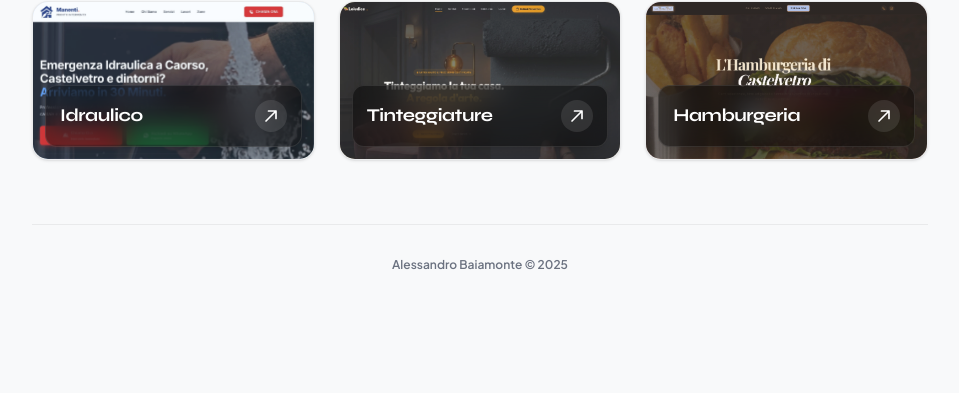
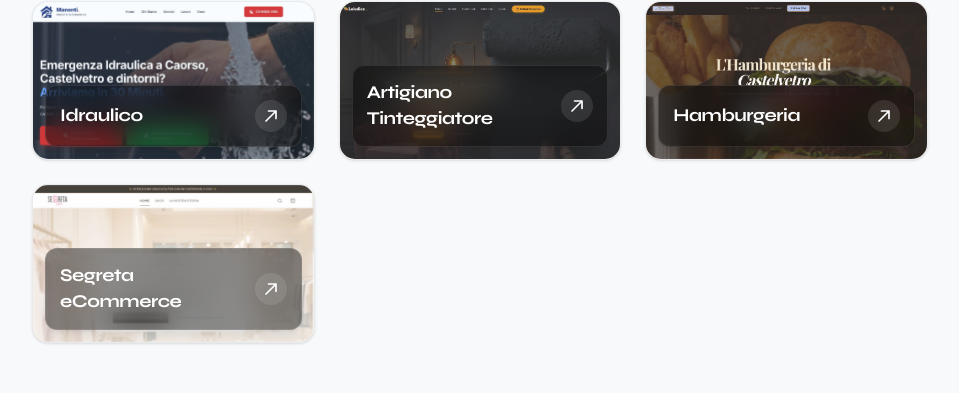
Before and after one commit to alebaia81/alessandrobaiamonte, a website: page projects.html in a window 1280 px wide. Shown: the part 694-1087 px from the top of the page, without its empty margins (160-1119 px from the left). Before the commit the page ends 999 px from the top, so only its background shows below. Drawn offline with Linux system fonts and the light colour scheme.

Commit message:
feat: aggiunti progetti Artigiano Tinteggiatore e Segreta eCommerce
- Rinominato progetto Tinteggiature → Artigiano Tinteggiatore
- Aggiunto nuovo progetto Segreta Style (boutique eCommerce Monticelli d'Ongina)
- Aggiunta preview-segreta.webp nella cartella assets
- Fix: useImage:true su Segreta per evitare cookie banner nell'anteprima iframe

```diff
--- a/projects.html
+++ b/projects.html
@@ -284,7 +284,7 @@
         <!-- Sleek Modern Floating Glass Panel for Text Legibility -->
         <div class="absolute bottom-3 left-3 right-3 p-3.5 rounded-xl bg-black/45 dark:bg-black/60 backdrop-blur-md border border-white/10 dark:border-white/5 z-20 flex items-center justify-between transition-all duration-300 group-hover:bg-black/60 group-hover:border-accent/30 shadow-lg">
           <div>
-            <h3 class="font-display text-base md:text-lg font-bold text-white tracking-tight transition-colors duration-300">Tinteggiature</h3>
+            <h3 class="font-display text-base md:text-lg font-bold text-white tracking-tight transition-colors duration-300">Artigiano Tinteggiatore</h3>
           </div>
           <div class="w-8 h-8 rounded-full bg-white/10 flex items-center justify-center text-white group-hover:bg-accent group-hover:scale-110 transition-all duration-300 shrink-0 ml-3">
             <svg class="w-4 h-4 transform group-hover:translate-x-0.5 group-hover:-translate-y-0.5 transition-transform" fill="none" stroke="currentColor" stroke-width="2.5" viewBox="0 0 24 24">
@@ -304,6 +304,25 @@
         <div class="absolute bottom-3 left-3 right-3 p-3.5 rounded-xl bg-black/45 dark:bg-black/60 backdrop-blur-md border border-white/10 dark:border-white/5 z-20 flex items-center justify-between transition-all duration-300 group-hover:bg-black/60 group-hover:border-accent/30 shadow-lg">
           <div>
             <h3 class="font-display text-base md:text-lg font-bold text-white tracking-tight transition-colors duration-300">Hamburgeria</h3>
+          </div>
+          <div class="w-8 h-8 rounded-full bg-white/10 flex items-center justify-center text-white group-hover:bg-accent group-hover:scale-110 transition-all duration-300 shrink-0 ml-3">
+            <svg class="w-4 h-4 transform group-hover:translate-x-0.5 group-hover:-translate-y-0.5 transition-transform" fill="none" stroke="currentColor" stroke-width="2.5" viewBox="0 0 24 24">
+              <path stroke-linecap="round" stroke-linejoin="round" d="M4.5 19.5l15-15m0 0H8.25m11.25 0v11.25" />
+            </svg>
+          </div>
+        </div>
+      </div>
+
+      <!-- Project 10: Segreta eCommerce -->
+      <div role="button" tabindex="0" onclick="openPreview('https://segreta.alebaia81.workers.dev/')" class="block w-full text-left cursor-pointer group relative overflow-hidden rounded-2xl border border-cardBorder bg-themeBg aspect-video project-card-interactive shadow-sm">
+        <!-- Placeholder Gradient -->
+        <div class="absolute inset-0 bg-gradient-to-br from-rose-400/20 to-pink-600/20 hover-scale-target"></div>
+        <!-- Live Website Screenshot Preview -->
+        <img src="assets/preview-segreta.webp" alt="Segreta eCommerce" class="absolute inset-0 w-full h-full object-cover object-top hover-opacity-target hover-scale-target pointer-events-none" loading="lazy" decoding="async" />
+        <!-- Sleek Modern Floating Glass Panel for Text Legibility -->
+        <div class="absolute bottom-3 left-3 right-3 p-3.5 rounded-xl bg-black/45 dark:bg-black/60 backdrop-blur-md border border-white/10 dark:border-white/5 z-20 flex items-center justify-between transition-all duration-300 group-hover:bg-black/60 group-hover:border-accent/30 shadow-lg">
+          <div>
+            <h3 class="font-display text-base md:text-lg font-bold text-white tracking-tight transition-colors duration-300">Segreta eCommerce</h3>
           </div>
           <div class="w-8 h-8 rounded-full bg-white/10 flex items-center justify-center text-white group-hover:bg-accent group-hover:scale-110 transition-all duration-300 shrink-0 ml-3">
             <svg class="w-4 h-4 transform group-hover:translate-x-0.5 group-hover:-translate-y-0.5 transition-transform" fill="none" stroke="currentColor" stroke-width="2.5" viewBox="0 0 24 24">
@@ -519,16 +538,30 @@
       },
       'https://alebaia81.github.io/Tinteggiaturedemo/': {
         category: 'Tinteggiature & Decorazioni',
-        title: 'Tinteggiature',
+        title: 'Artigiano Tinteggiatore',
         subtitle: 'Finiture Decorative d\'Interni & Isolamento Termico',
         image: 'assets/preview-tinteggiatore.webp',
-        desc: 'Un portfolio digitale vibrante e colorato che mostra l\'artigianato e l\'arte delle finiture murali. Progettato per evidenziare la trasformazione degli ambienti e la qualità dei materiali.',
+        desc: 'Un portfolio digitale vibrante e colorato che mostra l\'artigianato e l\'arte delle finiture murali. Progettato per evidenziare la trasformazione degli ambienti e la qualità dei materiali premium.',
         bullets: [
           'Tinteggiature decorative d\'élite (velature, stucchi, effetti materici)',
           'Posa cartongesso professionale e isolamento termico a cappotto',
           'Standard di pulizia impeccabile e massima puntualità sul cantiere'
         ],
         tech: ['Visual Before/After components', 'HSL gradients', 'Smooth Scroll UI']
+      },
+      'https://segreta.alebaia81.workers.dev/': {
+        category: 'Boutique & eCommerce',
+        title: 'Segreta Style',
+        subtitle: 'Moda Unica & Frizzante nel Cuore di Monticelli d\'Ongina',
+        image: 'assets/preview-segreta.webp',
+        useImage: true,
+        desc: 'eCommerce di moda donna e uomo per una boutique storica del Piacentino. Il sito unisce lo shopping online con l\'esperienza fisica del negozio, con catalogo live aggiornato in tempo reale e consulenza via WhatsApp.',
+        bullets: [
+          'Catalogo prodotti live con filtri per categoria (abiti, camicie, pantaloni, giacche)',
+          'Integrazione WhatsApp per consulenza personalizzata su taglie e abbinamenti',
+          'Vetrina Google Reviews integrata per rafforzare la fiducia dei clienti online'
+        ],
+        tech: ['Cloudflare Workers', 'eCommerce Catalog', 'WhatsApp CTA', 'Google Reviews', 'Mobile-First']
       },
       'https://100portedemo.vercel.app/': {
         category: 'Hamburgeria Gourmet',
@@ -584,7 +617,10 @@
         mobileLiveBtn.href = url;
       }
 
-      if (isMobile && project && project.image) {
+      // Use static image if on mobile OR if the project has useImage:true (e.g. sites with cookie banners)
+      const forceImage = project && project.useImage;
+
+      if ((isMobile || forceImage) && project && project.image) {
         iframe.src = '';
         iframe.classList.add('hidden');
 
```
Also changed, not shown: assets/preview-segreta.webp (added), assets/style.css, 2 other files.
